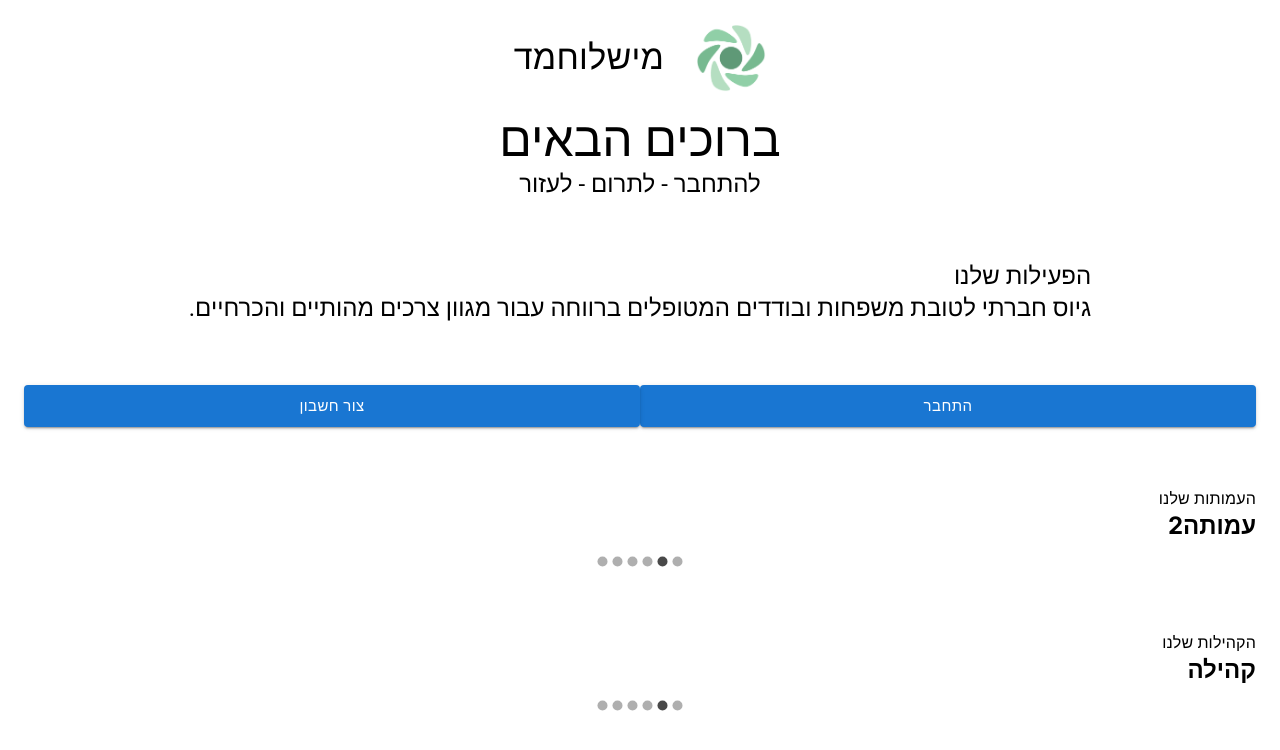
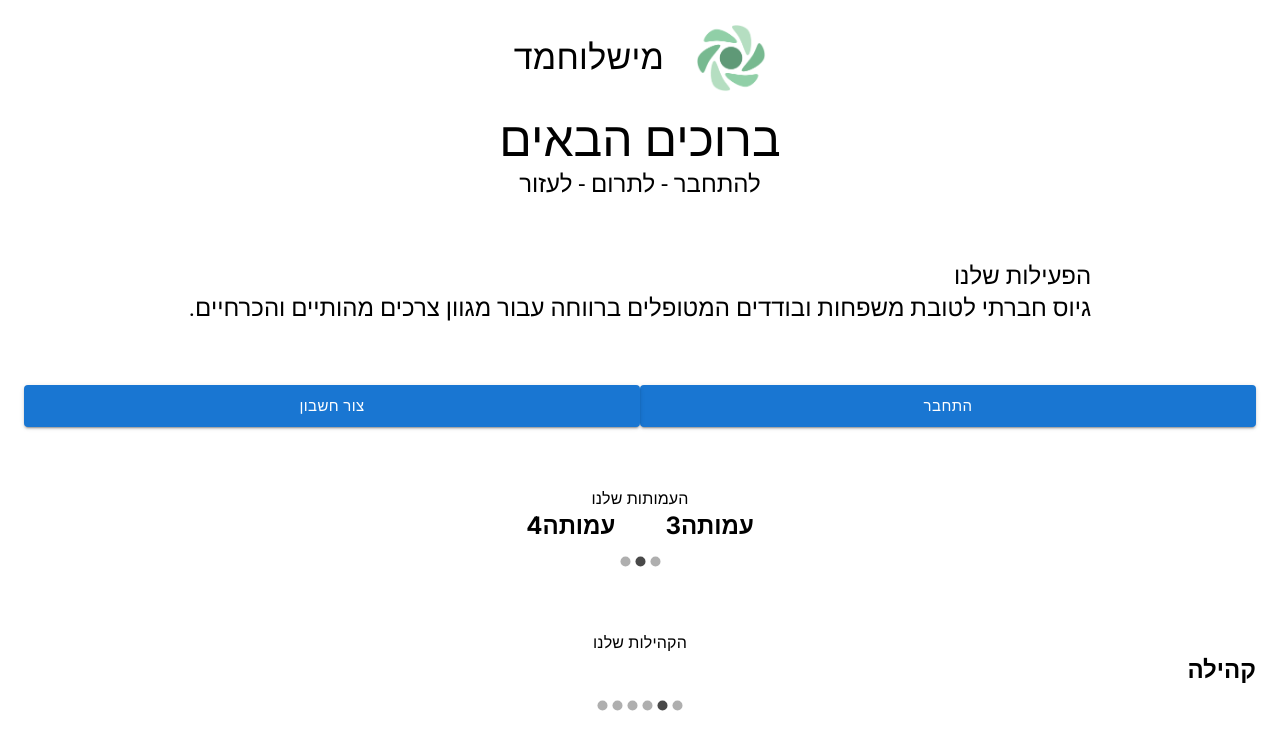
Before and after one commit to Sumsum1000/Mishlohemed_v3, a Next.js app: page / in a window 1280 px wide. Shown: the top 750 px of the page. Built offline with nearby package versions, Linux system fonts and the light colour scheme.

Commit message:
Amutot displayed in doubles

```diff
--- a/src/Components/welcome/page.js
+++ b/src/Components/welcome/page.js
@@ -3,32 +3,28 @@ import {
   BasicBtn,
   PageContainer,
   ButtonContainer,
+  StackRow,
 } from "@/Components/shared/Shared";
-import { Box, Typography, Button, Stack, Container } from "@mui/material";
+import {
+  Box,
+  Typography,
+  Button,
+  Stack,
+  Container,
+  Card,
+  Grid,
+  SubCategory,
+} from "@mui/material";
 import { useRouter } from "next/navigation";
-import { useEffect } from "react";
+import { useEffect, useState } from "react";
 import Carousel from "react-material-ui-carousel";
 
-const amutot = ["ניצב רפאל", "עמותה2", "עמותה3", "עמותה4", "עמותה5", "עמותה6"];
+const amutot = ["ניצב רפאל", "עמותה2", "עמותה3", "עמותה4", "עמותה5"];
 const kehilot = ["מושב חמד", "קהילה", "קהילה3", "קהילה4", "קהילה5", "קהילה6"];
-
-const numOfItems = 3;
-const createCarouselItem = (arr) => {
-  let finalArr = [];
-  let temp = [];
-  for (let i = 0; i < arr.legth; i + numOfItems) {
-    if (i % numOfItems === 0) {
-      const subArr = numOfItems.splice(i, i + numOfItems);
-      temp.push(subArr);
-      finalArr.push(temp);
-    }
-  }
-
-  console.log(finalArr);
-};
 
 const Welcome = () => {
   const router = useRouter();
+  const [amutotCrousel, setAmutotCarousel] = useState([]);
 
   const clickRegisterHandler = () => {
     router.push("/register");
@@ -39,8 +35,17 @@ const Welcome = () => {
   };
 
   useEffect(() => {
-    createCarouselItem(amutot);
+    const rootTemp = [];
+    for (let i = 0; i < amutot.length; i + 2) {
+      const temp = amutot.splice(i, i + 2);
+      rootTemp.push(temp);
+      setAmutotCarousel(rootTemp);
+    }
   }, []);
+
+  useEffect(() => {
+    console.log("loglog", amutotCrousel);
+  }, [amutotCrousel]);
 
   return (
     <Stack
@@ -85,9 +90,11 @@ const Welcome = () => {
       <Stack
         sx={{
           width: "100%",
+          display: "flex",
+          justifyContent: "center",
         }}
       >
-        <Typography>העמותות שלנו</Typography>
+        <Typography textAlign={"center"}>העמותות שלנו</Typography>
         <Carousel
           fullwidth
           // next={(next, active) =>
@@ -97,9 +104,23 @@ const Welcome = () => {
           //   console.log(`we left ${active}, and are now at ${prev}`)
           // }
         >
-          {amutot.map((item, i) => (
+          {/* {amutot.map((item, i) => (
             <h2>{item}</h2>
-          ))}
+          ))} */}
+          {amutotCrousel.map((item) => {
+            return (
+              <Stack
+                direction={"row"}
+                sx={{
+                  justifyContent: "center",
+                  gap: "50px",
+                }}
+              >
+                <h2>{item[0]}</h2>
+                <h2>{item[1]}</h2>
+              </Stack>
+            );
+          })}
         </Carousel>
       </Stack>
 
@@ -108,14 +129,14 @@ const Welcome = () => {
           width: "100%",
         }}
       >
-        <Typography>הקהילות שלנו</Typography>
+        <Typography textAlign={"center"}>הקהילות שלנו</Typography>
         <Carousel
-          next={(next, active) =>
-            console.log(`we left ${active}, and are now at ${next}`)
-          }
-          prev={(prev, active) =>
-            console.log(`we left ${active}, and are now at ${prev}`)
-          }
+        // next={(next, active) =>
+        //   console.log(`we left ${active}, and are now at ${next}`)
+        // }
+        // prev={(prev, active) =>
+        //   console.log(`we left ${active}, and are now at ${prev}`)
+        // }
         >
           {kehilot.map((item, i) => (
             <h2>{item}</h2>
```
